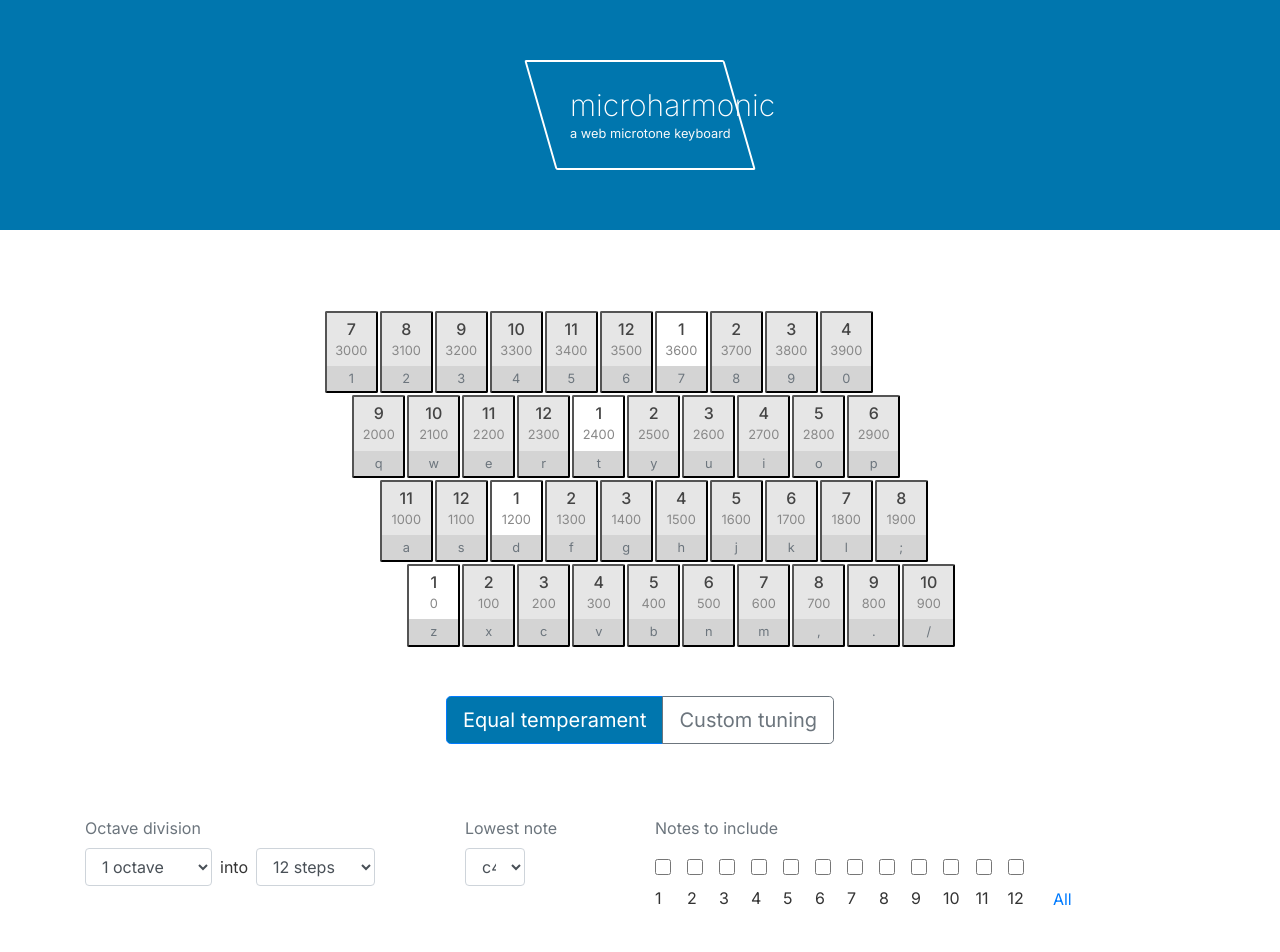
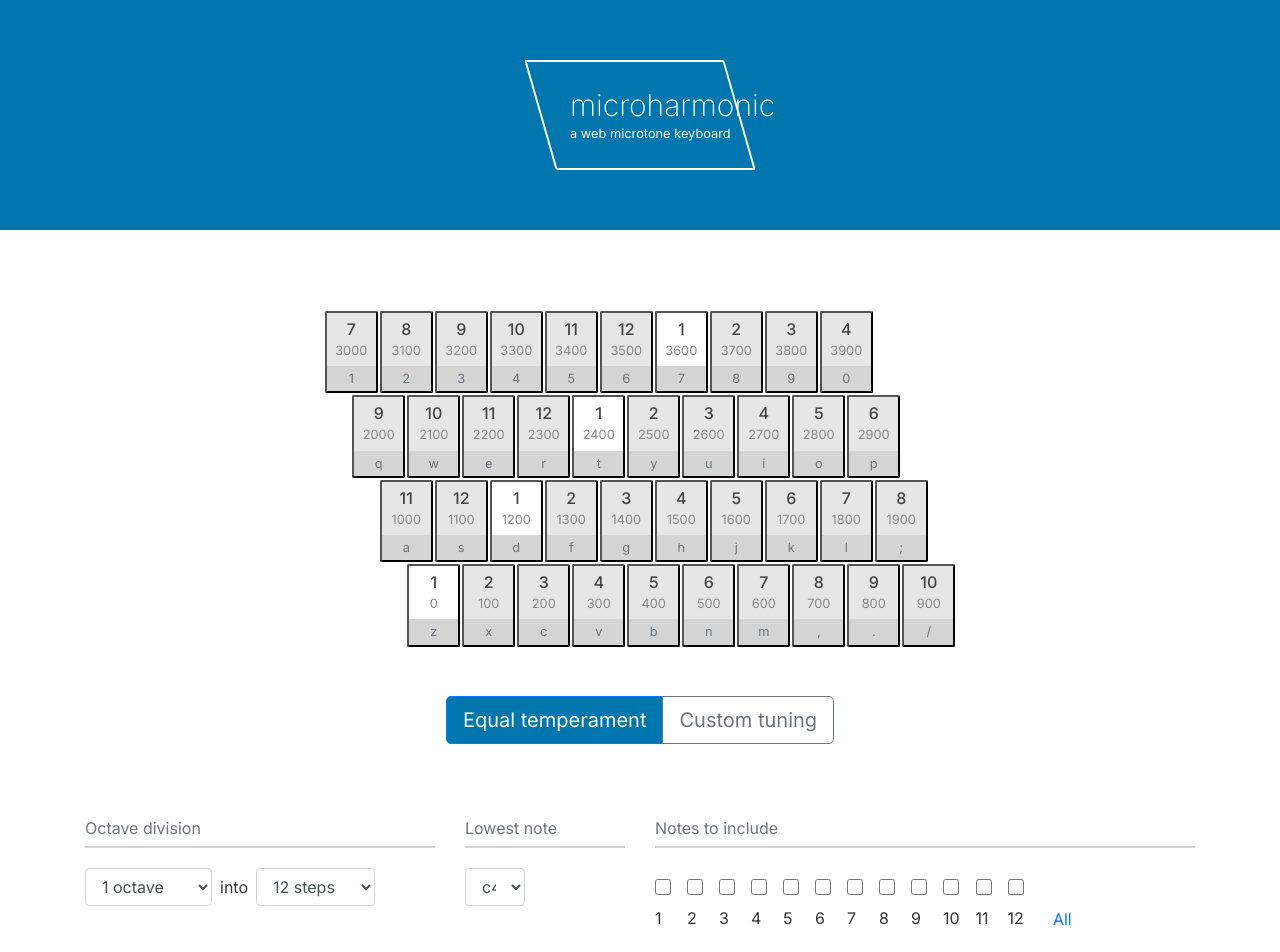
Before and after one commit to kevinsqi/microharmonic, a React (Create React App) app: page / in a window 1280 px wide. Shown: the top 952 px of the page. Built offline with nearby package versions, Linux system fonts and the light colour scheme.

Commit message:
tweak label style with border

```diff
--- a/src/App.css
+++ b/src/App.css
@@ -81,6 +81,13 @@ input[type='checkbox'] {
 /*
  * Custom components
  */
+
+.Label {
+  border-bottom: 2px solid #d3d3d3;
+  width: 100%;
+  padding-bottom: 6px;
+  margin-bottom: 20px;
+}
 
 .Parallelogram {
   display: inline-block;
--- a/src/Label.js
+++ b/src/Label.js
@@ -1,7 +1,7 @@
 import React from 'react';
 
 function Label(props) {
-  return <label className="text-secondary">{props.children}</label>;
+  return <label className="Label text-secondary">{props.children}</label>;
 }
 
 export default Label;
```
